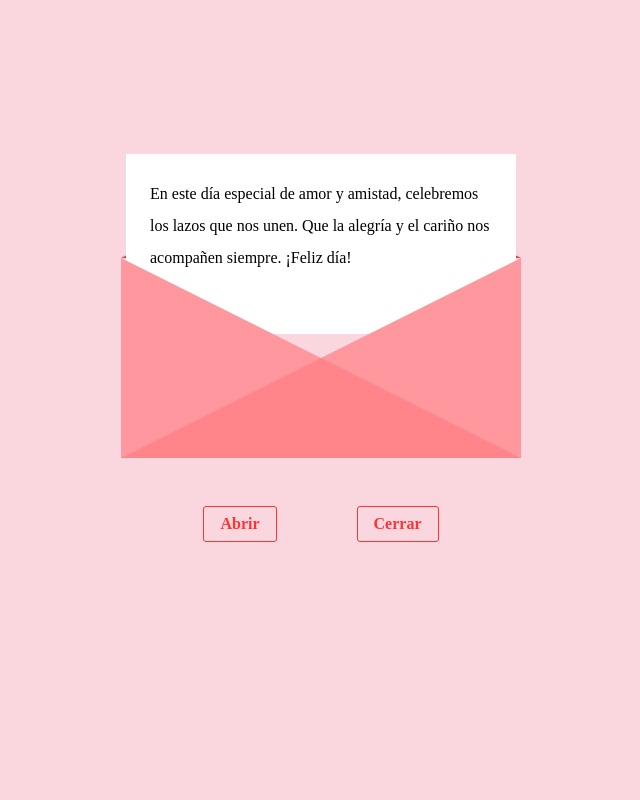
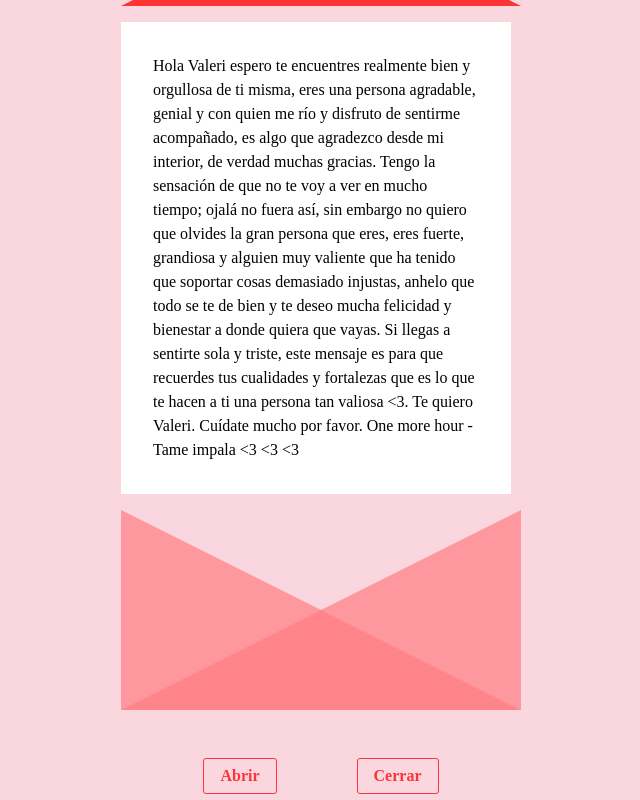
Before and after one commit to katzen02/Xiane, a plain HTML site: page index.html in a window 1280 px wide. Both pictures are taken after a click on the button "Abrir". Shown: the whole page, without its empty margins (319-959 px from the left). Drawn offline with Linux system fonts and the light colour scheme.

Commit message:
Add files via upload

```diff
--- a/index.html
+++ b/index.html
@@ -11,14 +11,15 @@
         <div class="container-letter">
             <div class="cover"></div>
             <span class="heart">♥</span>
-      <p class="paper" id="mainMessage">
-        En este día especial de amor y amistad, celebremos los lazos que nos unen. Que la alegría y el cariño nos acompañen siempre. ¡Feliz día!
+            <p class="paper visible" id="mainMessage">
+                Hola Valeri espero te encuentres realmente bien y orgullosa de ti misma, eres una persona agradable, genial y con quien me río y disfruto de sentirme acompañado, es algo que agradezco desde mi interior, de verdad muchas gracias. Tengo la sensación de que no te voy a ver en mucho tiempo; ojalá no fuera así, sin embargo no quiero que olvides la gran persona que eres, eres fuerte, grandiosa y alguien muy valiente que ha tenido que soportar cosas demasiado injustas, anhelo que todo se te de bien y te deseo mucha felicidad y bienestar a donde quiera que vayas. Si llegas a sentirte sola y triste, este mensaje es para que recuerdes tus cualidades y fortalezas que es lo que te hacen a ti una persona tan valiosa <3. Te quiero Valeri. Cuídate mucho por favor.
+ One more hour - Tame impala <3 <3 <3
             </p>
             <div class="letter"></div>
         </div>
         <div class="options">
             <button id="open">Abrir</button>
-      <button id="close">Cerrar</butto>
+            <button id="close">Cerrar</button>
         </div>
     </main>
     <script src="script.js"></script>
--- a/script.js
+++ b/script.js
@@ -1,61 +1,62 @@
 // read custom message from query strings
-// Tutorial -> https://youtu.be/6ojp1iWUKw8
-
-const urlSearchParams = new URLSearchParams(window.location.search)
-
-const messageCustom = urlSearchParams.get('message')
+const urlSearchParams = new URLSearchParams(window.location.search);
+const messageCustom = urlSearchParams.get('message');
 
 if (messageCustom) {
-
-  const mainMessageElement = document.querySelector('#mainMessage')
-  mainMessageElement.textContent = decodeURI(messageCustom)
+    const mainMessageElement = document.querySelector('#mainMessage');
+    mainMessageElement.textContent = decodeURI(messageCustom);
 }
 
 // the tutorial starts here
+const btnOpenElement = document.querySelector('#open');
+const btnCloseElement = document.querySelector('#close');
 
-const btnOpenElement = document.querySelector('#open')
-const btnCloseElement = document.querySelector('#close')
+btnCloseElement.disabled = true;
 
-btnCloseElement.disabled = true
+// Al cargar la página, asegurarse de que la carta esté en el estado cerrado
+document.addEventListener('DOMContentLoaded', () => {
+    const coverElement = document.querySelector('.cover');
+    const paperElement = document.querySelector('.paper');
+    paperElement.classList.remove('visible'); // Asegúrate de que no se vea el mensaje
+    coverElement.style.zIndex = 0; // Mantén el z-index en 0
+});
 
+btnOpenElement.addEventListener('click', () => {
+    btnOpenElement.disabled = true;
+    btnCloseElement.disabled = false;
+    const coverElement = document.querySelector('.cover');
+    coverElement.classList.add('open-cover');
 
+    setTimeout(() => {
+        coverElement.style.zIndex = -1;
 
-btnOpenElement.addEventListener('click', ()=> {
-  btnOpenElement.disabled = true
-  btnCloseElement.disabled = false
-  const coverElement = document.querySelector('.cover')
-  coverElement.classList.add('open-cover')
+        const paperElement = document.querySelector('.paper');
+        paperElement.classList.remove('close-paper');
+        paperElement.classList.add('open-paper');
+        paperElement.classList.add('visible'); // Añade la clase para hacer visible el mensaje
 
-  setTimeout(()=>{
-    //
-    coverElement.style.zIndex = -1
+        // animación del corazón
+        const heartElement = document.querySelector('.heart');
+        heartElement.style.display = 'block';
+    }, 500);
+});
 
-    const paperElement = document.querySelector('.paper')
-    paperElement.classList.remove('close-paper')
-    paperElement.classList.add('open-paper')
+btnCloseElement.addEventListener('click', () => {
+    btnOpenElement.disabled = false;
+    btnCloseElement.disabled = true;
 
-    // animacion del corazón
-    const heartElement = document.querySelector('.heart')
-    heartElement.style.display = 'block'
+    const coverElement = document.querySelector('.cover');
+    const paperElement = document.querySelector('.paper');
+    paperElement.classList.remove('open-paper');
+    paperElement.classList.add('close-paper');
+    paperElement.classList.remove('visible'); // Elimina la clase para ocultar el mensaje
 
-  }, 500)
+    setTimeout(() => {
+        coverElement.style.zIndex = 0;
+        coverElement.classList.remove('open-cover');
 
-})
-btnCloseElement.addEventListener('click', ()=> {
-  btnOpenElement.disabled = false
-  btnCloseElement.disabled = true
-
-  const coverElement = document.querySelector('.cover')
-  const paperElement = document.querySelector('.paper')
-  paperElement.classList.remove('open-paper')
-  paperElement.classList.add('close-paper')
-
-  setTimeout(()=>{
-    coverElement.style.zIndex = 0
-    coverElement.classList.remove('open-cover')
-
-    // animacion del corazón
-    const heartElement = document.querySelector('.heart')
-    heartElement.style.display = 'none'
-  },500)
-})
+        // animación del corazón
+        const heartElement = document.querySelector('.heart');
+        heartElement.style.display = 'none';
+    }, 500);
+});
--- a/style.css
+++ b/style.css
@@ -1,5 +1,4 @@
 /* reset css */
-
 * {
     min-width: 0;
     font: inherit;
@@ -35,12 +34,6 @@ p {
 }
 
 /* styles */
-/* TODO: Cambiar la fuente
-
-* {
-  font-family: comic-sans;
-} */
-
 body {
     background-color: #fad7df;
 }
@@ -48,7 +41,6 @@ body {
 main {
     display: flex;
     flex-direction: column;
-
     gap: 3rem;
     justify-content: center;
     align-items: center;
@@ -65,24 +57,29 @@ main {
     border-right: 200px solid transparent;
     border-top: 100px solid #fe3334;
     border-bottom: 100px solid transparent;
-
-  /*  */
     transition: transform .75s;
     transform-origin: top;
 }
 
 .paper {
-  position: absolute;
-  padding: 1.5rem;
-  line-height: 2rem;
+
+    padding: 2rem;
+    line-height: 1.5rem;
     right: 5px;
-  /*  */
     z-index: -1;
     background: white;
     width: 390px;
-  height: 180px;
 
     transition: all .75s;
+    opacity: 0; /* Inicialmente invisible */
+    font-size: 0.5rem; /* Tamaño de letra muy pequeño inicialmente */
+    top: 0; /* Asegúrate de que comience desde la parte superior */
+}
+
+.paper.visible {
+    opacity: 1; /* Cuando se le añade la clase, se vuelve visible */
+    font-size: 1rem; /* Tamaño de letra normal */
+
 }
 
 .letter {
@@ -95,8 +92,9 @@ main {
 .options {
     display: flex;
     gap: 5rem;
+}
 
-  & button {
+.options button {
     color: #ff3234;
     font-weight: 600;
     border-radius: 3px;
@@ -106,10 +104,9 @@ main {
     cursor: pointer;
 }
 
-  & button:hover {
+.options button:hover {
     background: #ff989e;
     color: white;
-  }
 }
 
 .open-cover {
@@ -118,6 +115,7 @@ main {
 
 .open-paper {
     animation: openPaper .5s forwards;
+
 }
 
 @keyframes openPaper {
@@ -142,7 +140,6 @@ main {
     }
 }
 
-
 .heart {
     display: none;
     position: absolute;
@@ -150,10 +147,8 @@ main {
     left: 46.5%;
     margin: auto;
     font-size: 3rem;
-
     color: #fe3334;
-
-  animation: crecer 1s forwards ;
+    animation: crecer 1s forwards;
 }
 
 @keyframes crecer {
@@ -164,6 +159,5 @@ main {
     100% {
         scale: 3;
         opacity: 0;
-
     }
 }
```
Lines whose indentation alone changed are shown as unchanged.
